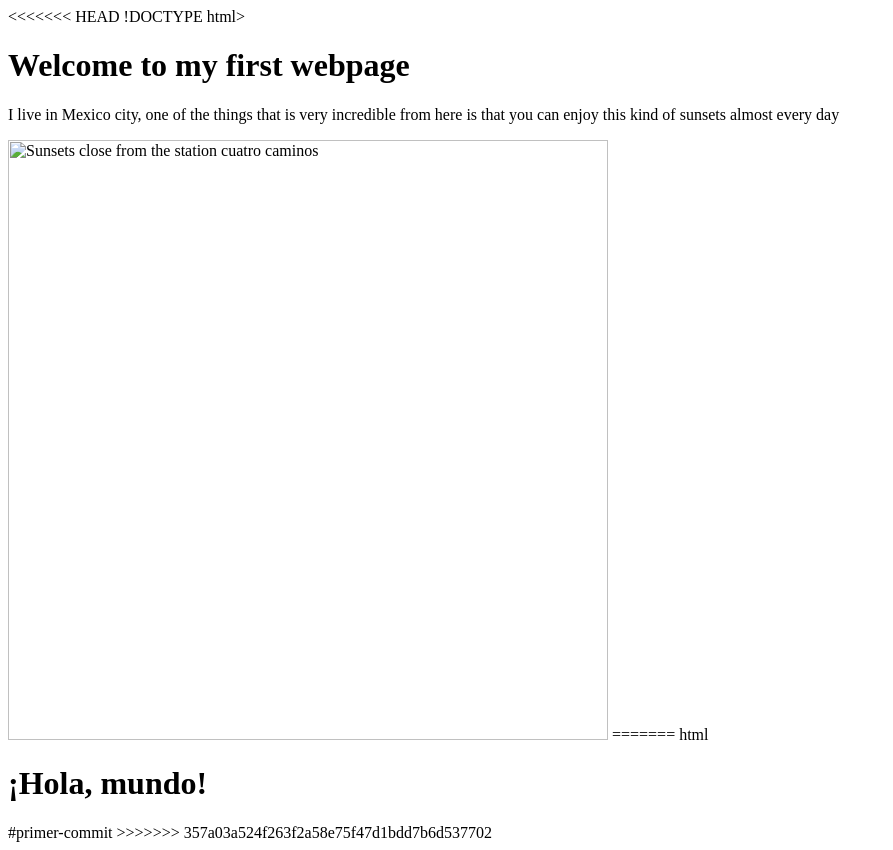
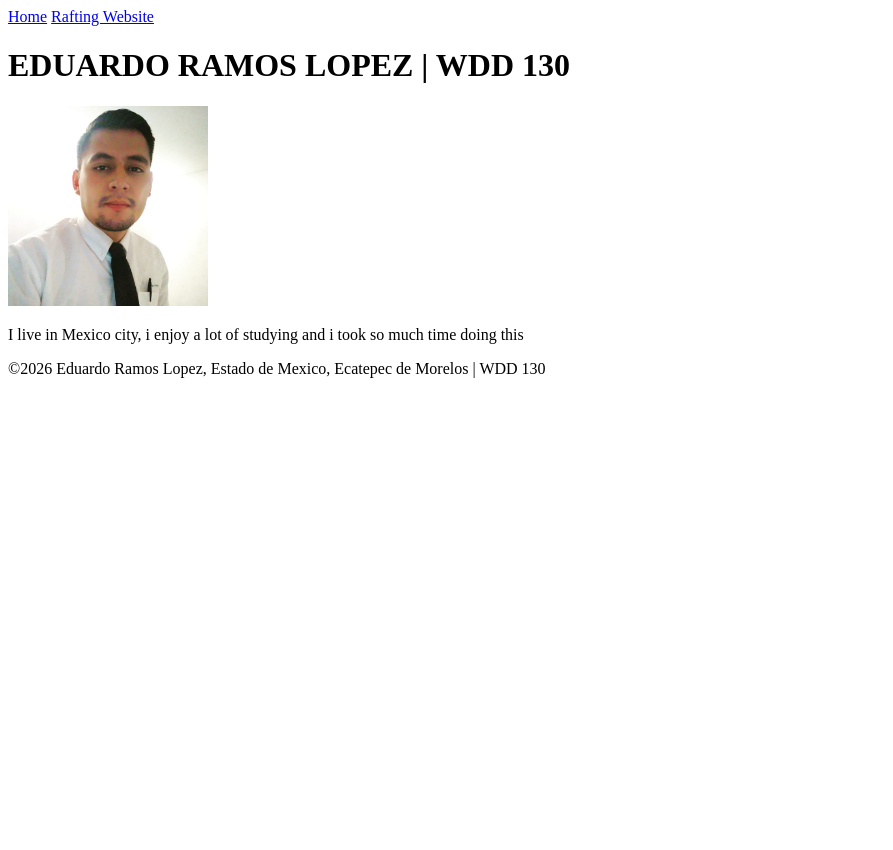
Before and after one commit to lalolkronos-cell/wdd130, a plain HTML site: page index.html in a window 1280 px wide. Shown: the whole page, without its empty margins (0-893 px from the left). After the commit the page ends 800 px from the top, so only its background shows below. Drawn offline with Linux system fonts and the light colour scheme.

Commit message:
Upload of my first homework after i modyfied the issue with the image and the route of the file in jpg

```diff
--- a/index.html
+++ b/index.html
@@ -1,27 +1,25 @@
-<<<<<<< HEAD
-!DOCTYPE html>
+<!DOCTYPE html>
 <html lang="en">
 <head>
     <meta charset="UTF-8">
     <meta name="viewport" content="width=device-width, initial-scale=1.0">
-    <title>Document</title>
+    <title>Eduardo Ramos Lopez | WDD 130</title>
 </head>
 <body>
-    <h1>Welcome to my first webpage</h1>
-    <p>I live in Mexico city, one of the things that is very incredible from here is that you can enjoy this kind of sunsets almost every day</p>
-    <img scr="atardecer.jpg" alt= "Sunsets close from the station cuatro caminos" width="600">
+    <header>
+        <nav>
+            <a href="#">Home</a>
+            <a href="rafting.html">Rafting Website</a>
+        </nav>
+    </header>
+    <main>
+        <h1>EDUARDO RAMOS LOPEZ | WDD 130</h1>
+        <img src="imagenes/profile.jpg" alt="Hello, i am edward and i am so happy to finish my first webpage" width="200">
+        <p>I live in Mexico city, i enjoy a lot of studying and i took so much time doing this</p>
+    </main>
+
+    <footer>
+        <p>&copy;2026 Eduardo Ramos Lopez, Estado de Mexico, Ecatepec de Morelos | WDD 130</p>
+    </footer>
 </body>
 </html>
-=======
-html
-<!DOCTYPE html>
-<html>
-<head>
-    <title>Mi sitio</title>
-</head>
-<body>
-    <h1>¡Hola, mundo!</h1>
-</body>
-</html>
-#primer-commit
->>>>>>> 357a03a524f263f2a58e75f47d1bdd7b6d537702
```
Also changed, not shown: atardecer.jpg (renamed from week01/atardecer.jpg), imagenes/profile.jpg (added).
